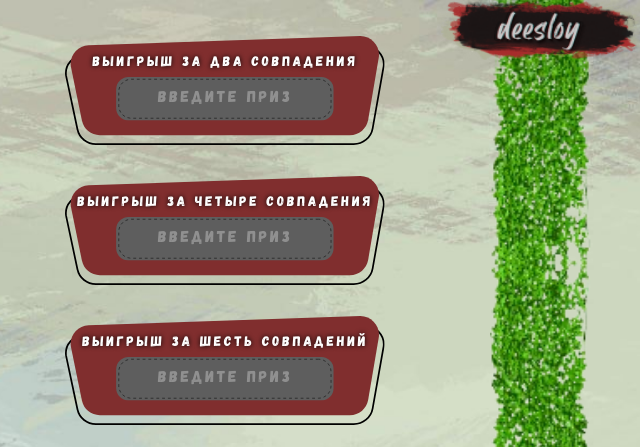
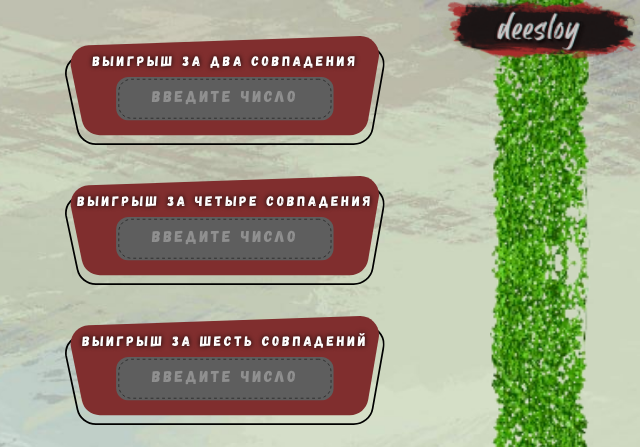
Before and after one commit to S3N1OR/loterry, a plain HTML site: page index.html in a window 1280 px wide. Shown: the top 447 px of the page, 99-739 px from the left. Drawn offline with Linux system fonts and the light colour scheme.

Commit message:
Update index.html

```diff
--- a/index.html
+++ b/index.html
@@ -15,12 +15,12 @@
 
         <div class="edit">
           <div class="edit-prizes">
-            <div class="edit-prizes-item"><h4 class="edit-prizes-title">Выигрыш за одно совпадение</h4><input type="number" placeholder="Введите приз" id="prize1"></div>
-            <div class="edit-prizes-item"><h4 class="edit-prizes-title">Выигрыш за два совпадения</h4><input type="number" placeholder="Введите приз" id="prize2"></div>
-            <div class="edit-prizes-item"><h4 class="edit-prizes-title">Выигрыш за три совпадения</h4><input type="number" placeholder="Введите приз" id="prize3"></div>
-            <div class="edit-prizes-item"><h4 class="edit-prizes-title">Выигрыш за четыре совпадения</h4><input type="number" placeholder="Введите приз" id="prize4"></div>
-            <div class="edit-prizes-item"><h4 class="edit-prizes-title">Выигрыш за пять совпадений</h4><input type="number" placeholder="Введите приз" id="prize5"></div>
-            <div class="edit-prizes-item"><h4 class="edit-prizes-title">Выигрыш за шесть совпадений</h4><input type="number" placeholder="Введите приз" id="prize6"></div>
+            <div class="edit-prizes-item"><h4 class="edit-prizes-title">Выигрыш за одно совпадение</h4><input type="number" placeholder="Введите число" id="prize1"></div>
+            <div class="edit-prizes-item"><h4 class="edit-prizes-title">Выигрыш за два совпадения</h4><input type="number" placeholder="Введите число" id="prize2"></div>
+            <div class="edit-prizes-item"><h4 class="edit-prizes-title">Выигрыш за три совпадения</h4><input type="number" placeholder="Введите число" id="prize3"></div>
+            <div class="edit-prizes-item"><h4 class="edit-prizes-title">Выигрыш за четыре совпадения</h4><input type="number" placeholder="Введите число" id="prize4"></div>
+            <div class="edit-prizes-item"><h4 class="edit-prizes-title">Выигрыш за пять совпадений</h4><input type="number" placeholder="Введите число" id="prize5"></div>
+            <div class="edit-prizes-item"><h4 class="edit-prizes-title">Выигрыш за шесть совпадений</h4><input type="number" placeholder="Введите число" id="prize6"></div>
           </div>
 
           <div class="edit-btns">
```
